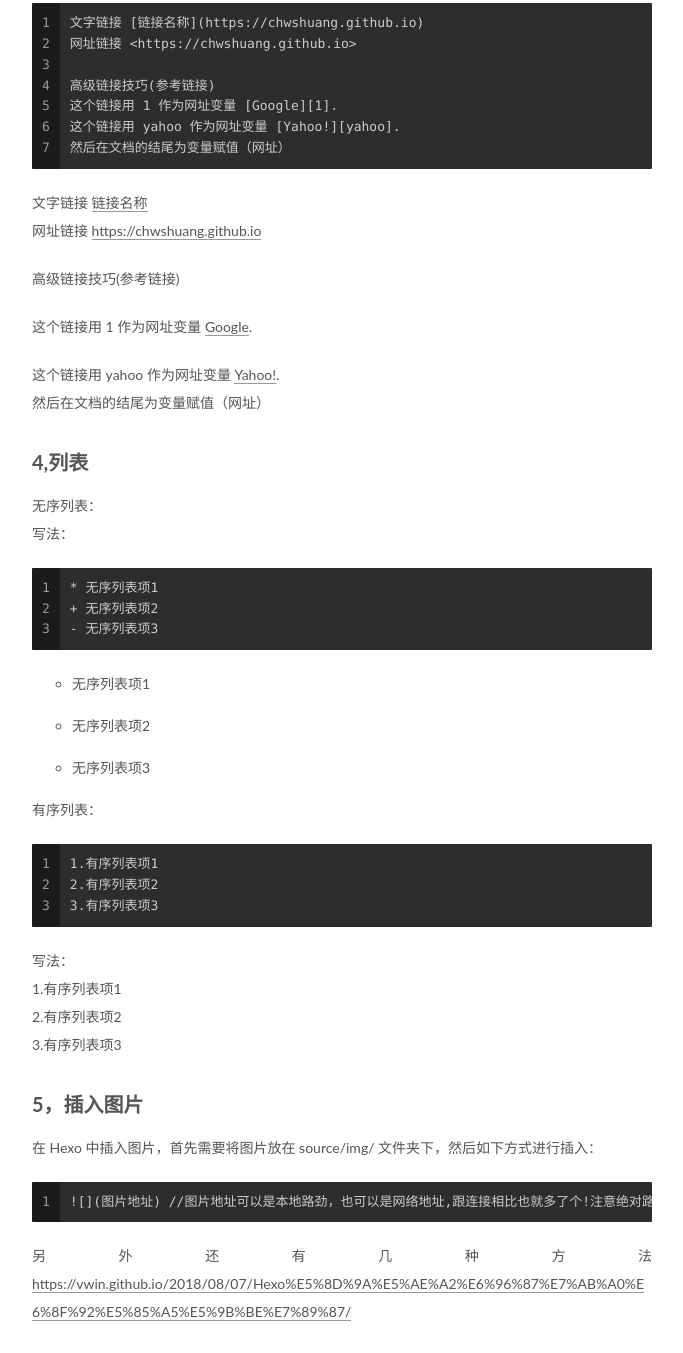
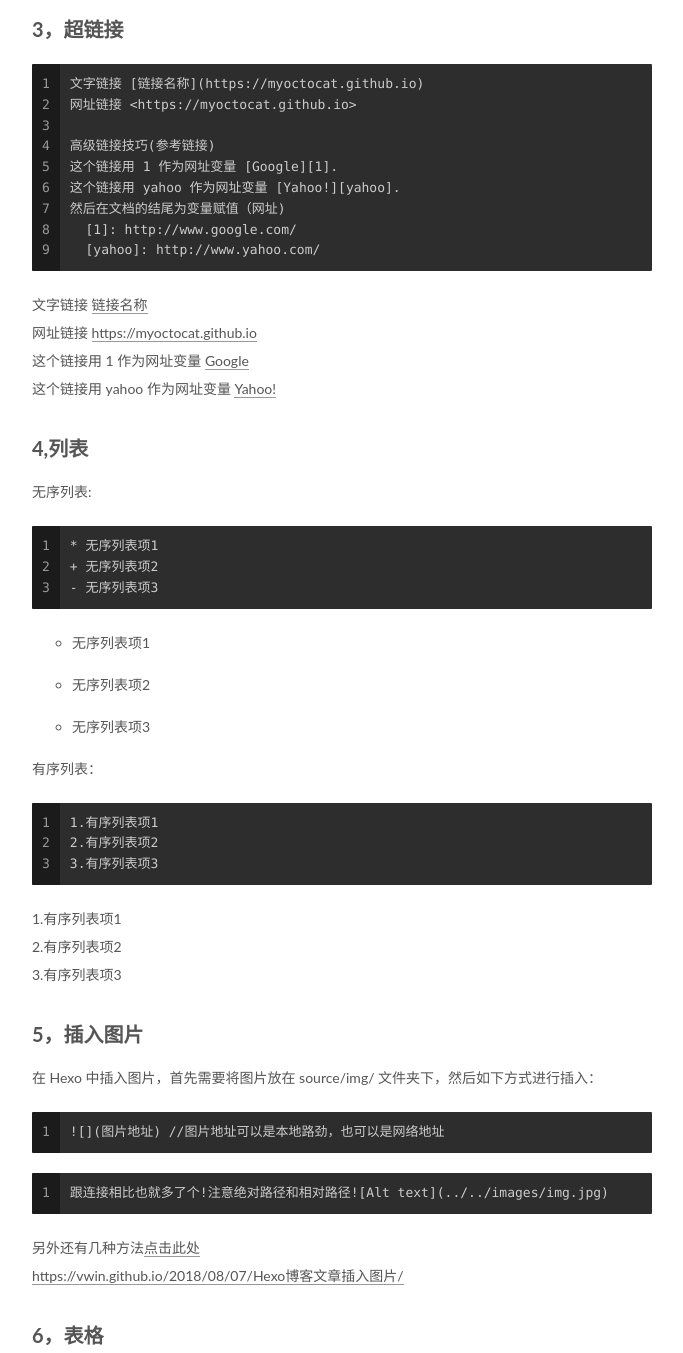
Before and after one commit to myoctocat/myoctocat.github.io, a plain HTML site: page index.html in a window 1280 px wide. Shown: the part 1055-2408 px from the top of the page, without its empty margins (428-1111 px from the left). Drawn offline with Linux system fonts and the light colour scheme.

Commit message:
Site updated: 2019-09-08 19:27:00

```diff
--- a/css/main.css
+++ b/css/main.css
@@ -1823,7 +1823,7 @@ pre .javascript .function {
   width: 4px;
   height: 4px;
   border-radius: 50%;
-  background: #ff83fe;
+  background: #d71c14;
 }
 .links-of-blogroll {
   font-size: 13px;
--- a/index.html
+++ b/index.html
@@ -403,18 +403,17 @@
 <li>撰写发布学术论文（LaTeX 公式支持）</li>
 </ul>
 </blockquote>
+<figure class="highlight plain"><table><tr><td class="gutter"><pre><span class="line">1</span><br></pre></td><td class="code"><pre><span class="line">注意:换行的方法是后面加两个空格</span><br></pre></td></tr></table></figure>
+
 <h2 id="1，字体"><a href="#1，字体" class="headerlink" title="1，字体"></a>1，字体</h2><figure class="highlight plain"><table><tr><td class="gutter"><pre><span class="line">1</span><br><span class="line">2</span><br><span class="line">3</span><br><span class="line">4</span><br></pre></td><td class="code"><pre><span class="line">*这是斜体* 或 _这也是斜体_ </span><br><span class="line">**这是粗体**</span><br><span class="line">***这是加粗斜体***</span><br><span class="line">~~这是删除线~~</span><br></pre></td></tr></table></figure>
 
-<p><em>这是斜体</em> 或 <em>这也是斜体</em><br><strong>这是粗体</strong><br><strong><em>这是加粗斜体</em></strong><br><del>这是删除线</del></p>
+<p><em>这是斜体</em> 或 <em>这也是斜体</em><br><strong>这是粗体</strong><br><strong><em>这是加粗斜体</em></strong><br><del>这是删除线</del>  </p>
 <h2 id="2，分级标题"><a href="#2，分级标题" class="headerlink" title="2，分级标题"></a>2，分级标题</h2><figure class="highlight plain"><table><tr><td class="gutter"><pre><span class="line">1</span><br><span class="line">2</span><br><span class="line">3</span><br><span class="line">4</span><br><span class="line">5</span><br><span class="line">6</span><br></pre></td><td class="code"><pre><span class="line"># 一级标题</span><br><span class="line">## 二级标题</span><br><span class="line">### 三级标题</span><br><span class="line">#### 四级标题</span><br><span class="line">##### 五级标题</span><br><span class="line">###### 六级标题</span><br></pre></td></tr></table></figure>
 
-<h2 id="3，超链接"><a href="#3，超链接" class="headerlink" title="3，超链接"></a>3，超链接</h2><figure class="highlight plain"><table><tr><td class="gutter"><pre><span class="line">1</span><br><span class="line">2</span><br><span class="line">3</span><br><span class="line">4</span><br><span class="line">5</span><br><span class="line">6</span><br><span class="line">7</span><br></pre></td><td class="code"><pre><span class="line">文字链接 [链接名称](https://chwshuang.github.io)</span><br><span class="line">网址链接 &lt;https://chwshuang.github.io&gt;</span><br><span class="line"></span><br><span class="line">高级链接技巧(参考链接)</span><br><span class="line">这个链接用 1 作为网址变量 [Google][1].</span><br><span class="line">这个链接用 yahoo 作为网址变量 [Yahoo!][yahoo].</span><br><span class="line">然后在文档的结尾为变量赋值（网址）</span><br></pre></td></tr></table></figure>
-
-<p>文字链接 <a href="https://chwshuang.github.io" target="_blank" rel="noopener">链接名称</a><br>网址链接 <a href="https://chwshuang.github.io" target="_blank" rel="noopener">https://chwshuang.github.io</a></p>
-<p>高级链接技巧(参考链接)</p>
-<p>这个链接用 1 作为网址变量 <a href="http://www.google.com/" target="_blank" rel="noopener">Google</a>.</p>
-<p>这个链接用 yahoo 作为网址变量 <a href="http://www.yahoo.com/" target="_blank" rel="noopener">Yahoo!</a>.<br>然后在文档的结尾为变量赋值（网址）</p>
-<h2 id="4-列表"><a href="#4-列表" class="headerlink" title="4,列表"></a>4,列表</h2><p>无序列表：<br>写法：</p>
+<h2 id="3，超链接"><a href="#3，超链接" class="headerlink" title="3，超链接"></a>3，超链接</h2><figure class="highlight plain"><table><tr><td class="gutter"><pre><span class="line">1</span><br><span class="line">2</span><br><span class="line">3</span><br><span class="line">4</span><br><span class="line">5</span><br><span class="line">6</span><br><span class="line">7</span><br><span class="line">8</span><br><span class="line">9</span><br></pre></td><td class="code"><pre><span class="line">文字链接 [链接名称](https://myoctocat.github.io)</span><br><span class="line">网址链接 &lt;https://myoctocat.github.io&gt;</span><br><span class="line"></span><br><span class="line">高级链接技巧(参考链接)</span><br><span class="line">这个链接用 1 作为网址变量 [Google][1].</span><br><span class="line">这个链接用 yahoo 作为网址变量 [Yahoo!][yahoo].</span><br><span class="line">然后在文档的结尾为变量赋值（网址)  </span><br><span class="line">  [1]: http://www.google.com/</span><br><span class="line">  [yahoo]: http://www.yahoo.com/</span><br></pre></td></tr></table></figure>
+
+<p>文字链接 <a href="https://myoctocat.github.io" target="_blank" rel="noopener">链接名称</a><br>网址链接 <a href="https://myoctocat.github.io" target="_blank" rel="noopener">https://myoctocat.github.io</a><br>这个链接用 1 作为网址变量 <a href="http://www.google.com/" target="_blank" rel="noopener">Google</a><br>这个链接用 yahoo 作为网址变量 <a href="http://www.yahoo.com/" target="_blank" rel="noopener">Yahoo!</a>  </p>
+<h2 id="4-列表"><a href="#4-列表" class="headerlink" title="4,列表"></a>4,列表</h2><p>无序列表:</p>
 <figure class="highlight plain"><table><tr><td class="gutter"><pre><span class="line">1</span><br><span class="line">2</span><br><span class="line">3</span><br></pre></td><td class="code"><pre><span class="line">* 无序列表项1</span><br><span class="line">+ 无序列表项2</span><br><span class="line">- 无序列表项3</span><br></pre></td></tr></table></figure>
 
 <ul>
@@ -429,11 +428,13 @@
 <p>有序列表：</p>
 <figure class="highlight plain"><table><tr><td class="gutter"><pre><span class="line">1</span><br><span class="line">2</span><br><span class="line">3</span><br></pre></td><td class="code"><pre><span class="line">1.有序列表项1</span><br><span class="line">2.有序列表项2</span><br><span class="line">3.有序列表项3</span><br></pre></td></tr></table></figure>
 
-<p>写法：<br>1.有序列表项1<br>2.有序列表项2<br>3.有序列表项3</p>
+<p>1.有序列表项1<br>2.有序列表项2<br>3.有序列表项3 </p>
 <h2 id="5，插入图片"><a href="#5，插入图片" class="headerlink" title="5，插入图片"></a>5，插入图片</h2><p>在 Hexo 中插入图片，首先需要将图片放在 source/img/ 文件夹下，然后如下方式进行插入：</p>
-<figure class="highlight plain"><table><tr><td class="gutter"><pre><span class="line">1</span><br></pre></td><td class="code"><pre><span class="line">![](图片地址) //图片地址可以是本地路劲，也可以是网络地址,跟连接相比也就多了个!注意绝对路径和相对路径![Alt text](../../images/img.jpg)</span><br></pre></td></tr></table></figure>
-
-<p>另外还有几种方法<a href="https://vwin.github.io/2018/08/07/Hexo%E5%8D%9A%E5%AE%A2%E6%96%87%E7%AB%A0%E6%8F%92%E5%85%A5%E5%9B%BE%E7%89%87/" target="_blank" rel="noopener">https://vwin.github.io/2018/08/07/Hexo%E5%8D%9A%E5%AE%A2%E6%96%87%E7%AB%A0%E6%8F%92%E5%85%A5%E5%9B%BE%E7%89%87/</a></p>
+<figure class="highlight plain"><table><tr><td class="gutter"><pre><span class="line">1</span><br></pre></td><td class="code"><pre><span class="line">![](图片地址) //图片地址可以是本地路劲，也可以是网络地址</span><br></pre></td></tr></table></figure>
+
+<figure class="highlight plain"><table><tr><td class="gutter"><pre><span class="line">1</span><br></pre></td><td class="code"><pre><span class="line">跟连接相比也就多了个!注意绝对路径和相对路径![Alt text](../../images/img.jpg)</span><br></pre></td></tr></table></figure>
+
+<p>另外还有几种方法<a href="https://vwin.github.io/2018/08/07/Hexo博客文章插入图片/" target="_blank" rel="noopener">点击此处</a><br><a href="https://vwin.github.io/2018/08/07/Hexo博客文章插入图片/" target="_blank" rel="noopener">https://vwin.github.io/2018/08/07/Hexo博客文章插入图片/</a></p>
 <h2 id="6，表格"><a href="#6，表格" class="headerlink" title="6，表格"></a>6，表格</h2><figure class="highlight plain"><table><tr><td class="gutter"><pre><span class="line">1</span><br><span class="line">2</span><br><span class="line">3</span><br><span class="line">4</span><br><span class="line">5</span><br><span class="line">6</span><br></pre></td><td class="code"><pre><span class="line">| 表头1|表头2|表头3|表头4</span><br><span class="line">|-| :- | :-: | -: |</span><br><span class="line">|默认左对齐|左对齐|居中对其|右对齐|</span><br><span class="line">|默认左对齐|左对齐|居中对其|右对齐|</span><br><span class="line">|默认左对齐|左对齐|居中对其|右对齐|</span><br><span class="line">---------------------</span><br></pre></td></tr></table></figure>
 
 <table>
@@ -477,7 +478,7 @@
 <li><input checked disabled type="checkbox"> 修复 LaTex 公式渲染问题</li>
 <li><input checked disabled type="checkbox"> 新增 LaTex 公式编号功能</li>
 </ul>
-<p>更多参考于<a href="https://www.zybuluo.com/mdeditor" target="_blank" rel="noopener">cmdmarkdown</a></p>
+<p>更多参考于<a href="https://www.zybuluo.com/mdeditor" target="_blank" rel="noopener">cmdmarkdown</a><br>简明语法参考手册<a href="https://www.zybuluo.com/mdeditor?url=https://www.zybuluo.com/static/editor/md-help.markdown#13-%E5%BE%85%E5%8A%9E%E4%BA%8B%E5%AE%9C-todo-%E5%88%97%E8%A1%A8" target="_blank" rel="noopener">cmdmarkdown</a></p>
 
 
 
--- a/search.xml
+++ b/search.xml
@@ -3,7 +3,7 @@
   <entry>
     <title><![CDATA[markdown语法笔记]]></title>
     <url>%2F2016%2F04%2F09%2Fmarkdown%E8%AF%AD%E6%B3%95%E7%AC%94%E8%AE%B0%2F</url>
-    <content type="text"><![CDATA[1234&gt; * 整理知识，学习笔记&gt; * 发布日记，杂文，所见所想&gt; * 撰写发布技术文稿（代码支持）&gt; * 撰写发布学术论文（LaTeX 公式支持） 整理知识，学习笔记 发布日记，杂文，所见所想 撰写发布技术文稿（代码支持） 撰写发布学术论文（LaTeX 公式支持） 1，字体1234*这是斜体* 或 _这也是斜体_ **这是粗体*****这是加粗斜体***~~这是删除线~~ 这是斜体 或 这也是斜体这是粗体这是加粗斜体这是删除线 2，分级标题123456# 一级标题## 二级标题### 三级标题#### 四级标题##### 五级标题###### 六级标题 3，超链接1234567文字链接 [链接名称](https://chwshuang.github.io)网址链接 &lt;https://chwshuang.github.io&gt;高级链接技巧(参考链接)这个链接用 1 作为网址变量 [Google][1].这个链接用 yahoo 作为网址变量 [Yahoo!][yahoo].然后在文档的结尾为变量赋值（网址） 文字链接 链接名称网址链接 https://chwshuang.github.io 高级链接技巧(参考链接) 这个链接用 1 作为网址变量 Google. 这个链接用 yahoo 作为网址变量 Yahoo!.然后在文档的结尾为变量赋值（网址） 4,列表无序列表：写法： 123* 无序列表项1+ 无序列表项2- 无序列表项3 无序列表项1 无序列表项2 无序列表项3 有序列表： 1231.有序列表项12.有序列表项23.有序列表项3 写法：1.有序列表项12.有序列表项23.有序列表项3 5，插入图片在 Hexo 中插入图片，首先需要将图片放在 source/img/ 文件夹下，然后如下方式进行插入： 1![](图片地址) //图片地址可以是本地路劲，也可以是网络地址,跟连接相比也就多了个!注意绝对路径和相对路径![Alt text](../../images/img.jpg) 另外还有几种方法https://vwin.github.io/2018/08/07/Hexo%E5%8D%9A%E5%AE%A2%E6%96%87%E7%AB%A0%E6%8F%92%E5%85%A5%E5%9B%BE%E7%89%87/ 6，表格123456| 表头1|表头2|表头3|表头4|-| :- | :-: | -: ||默认左对齐|左对齐|居中对其|右对齐||默认左对齐|左对齐|居中对其|右对齐||默认左对齐|左对齐|居中对其|右对齐|--------------------- 表头1 表头2 表头3 表头4 默认左对齐 左对齐 居中对其 右对齐 默认左对齐 左对齐 居中对其 右对齐 默认左对齐 左对齐 居中对其 右对齐 ——————— 7. 制作一份待办事宜 Todo 列表 支持以 PDF 格式导出文稿 改进 Cmd 渲染算法，使用局部渲染技术提高渲染效率 新增 Todo 列表功能 修复 LaTex 公式渲染问题 新增 LaTex 公式编号功能 更多参考于cmdmarkdown]]></content>
+    <content type="text"><![CDATA[1234&gt; * 整理知识，学习笔记&gt; * 发布日记，杂文，所见所想&gt; * 撰写发布技术文稿（代码支持）&gt; * 撰写发布学术论文（LaTeX 公式支持） 整理知识，学习笔记 发布日记，杂文，所见所想 撰写发布技术文稿（代码支持） 撰写发布学术论文（LaTeX 公式支持） 1注意:换行的方法是后面加两个空格 1，字体1234*这是斜体* 或 _这也是斜体_ **这是粗体*****这是加粗斜体***~~这是删除线~~ 这是斜体 或 这也是斜体这是粗体这是加粗斜体这是删除线 2，分级标题123456# 一级标题## 二级标题### 三级标题#### 四级标题##### 五级标题###### 六级标题 3，超链接123456789文字链接 [链接名称](https://myoctocat.github.io)网址链接 &lt;https://myoctocat.github.io&gt;高级链接技巧(参考链接)这个链接用 1 作为网址变量 [Google][1].这个链接用 yahoo 作为网址变量 [Yahoo!][yahoo].然后在文档的结尾为变量赋值（网址) [1]: http://www.google.com/ [yahoo]: http://www.yahoo.com/ 文字链接 链接名称网址链接 https://myoctocat.github.io这个链接用 1 作为网址变量 Google这个链接用 yahoo 作为网址变量 Yahoo! 4,列表无序列表: 123* 无序列表项1+ 无序列表项2- 无序列表项3 无序列表项1 无序列表项2 无序列表项3 有序列表： 1231.有序列表项12.有序列表项23.有序列表项3 1.有序列表项12.有序列表项23.有序列表项3 5，插入图片在 Hexo 中插入图片，首先需要将图片放在 source/img/ 文件夹下，然后如下方式进行插入： 1![](图片地址) //图片地址可以是本地路劲，也可以是网络地址 1跟连接相比也就多了个!注意绝对路径和相对路径![Alt text](../../images/img.jpg) 另外还有几种方法点击此处https://vwin.github.io/2018/08/07/Hexo博客文章插入图片/ 6，表格123456| 表头1|表头2|表头3|表头4|-| :- | :-: | -: ||默认左对齐|左对齐|居中对其|右对齐||默认左对齐|左对齐|居中对其|右对齐||默认左对齐|左对齐|居中对其|右对齐|--------------------- 表头1 表头2 表头3 表头4 默认左对齐 左对齐 居中对其 右对齐 默认左对齐 左对齐 居中对其 右对齐 默认左对齐 左对齐 居中对其 右对齐 ——————— 7. 制作一份待办事宜 Todo 列表 支持以 PDF 格式导出文稿 改进 Cmd 渲染算法，使用局部渲染技术提高渲染效率 新增 Todo 列表功能 修复 LaTex 公式渲染问题 新增 LaTex 公式编号功能 更多参考于cmdmarkdown简明语法参考手册cmdmarkdown]]></content>
       <categories>
         <category>经验</category>
         <category>分享</category>
```
Also changed, not shown: 2016/04/09/markdown语法笔记/index.html (+16 -15 lines), content.json (+1 -1 lines).
